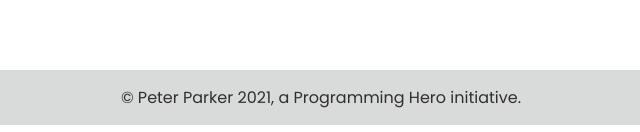
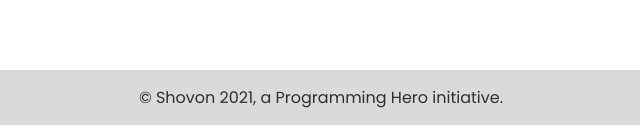
Before and after one commit to dev-shovon13/portfolio-practice, a plain HTML site: page index.html in a window 1280 px wide. Shown: the part 1909-2041 px from the top of the page, 319-959 px from the left. Drawn offline with Linux system fonts and the light colour scheme.

Commit message:
final changes

```diff
--- a/index.html
+++ b/index.html
@@ -48,7 +48,7 @@
         </div>
     </section>
     <footer>
-        <p>© Peter Parker 2021, a Programming Hero initiative.</p>
+        <p>© Shovon 2021, a Programming Hero initiative.</p>
     </footer>
 
 </body>
```
